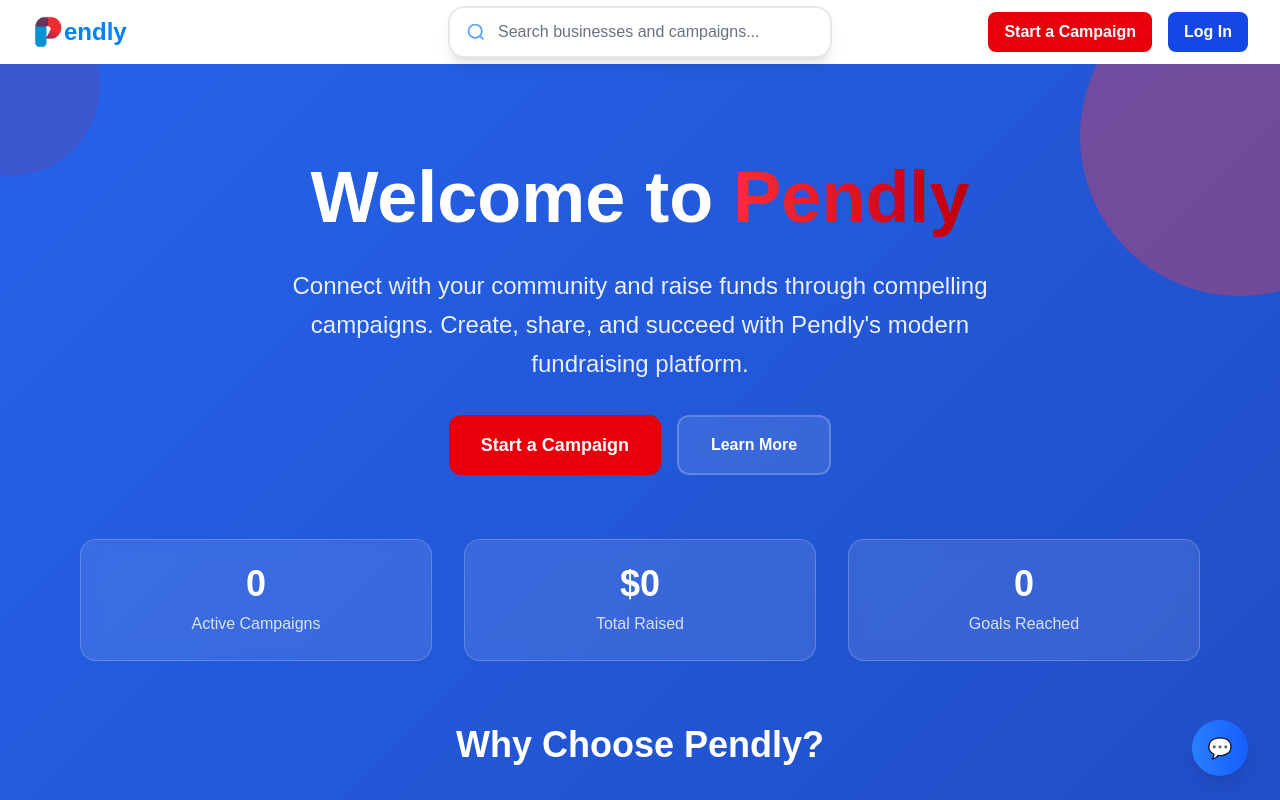
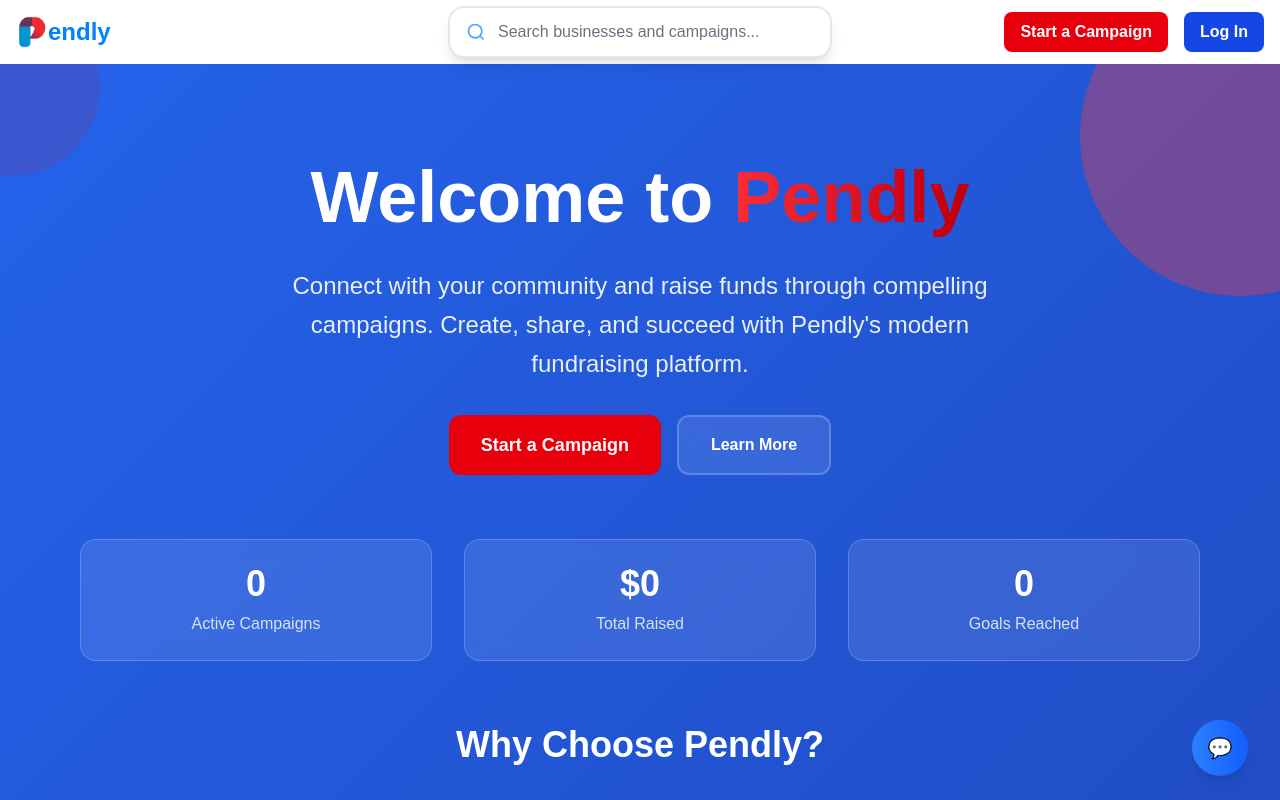
Before and after one commit to GhalyCorp/pendly, a Next.js app: page / in a window 1280 px wide. Shown: the top 800 px of the page. Built offline with nearby package versions, Linux system fonts and the light colour scheme; no server answers; the database is empty.

Commit message:
Reduce navbar padding to eliminate extra space on right

```diff
--- a/src/components/NavBar.tsx
+++ b/src/components/NavBar.tsx
@@ -61,7 +61,7 @@ export default function NavBar({ search, setSearch }: NavBarProps) {
 
 
   return (
-    <nav className="w-full bg-white flex items-center justify-between px-4 md:px-8 py-3 fixed top-0 left-0 z-[999] border-none outline-none">
+    <nav className="w-full bg-white flex items-center justify-between px-2 md:px-4 py-3 fixed top-0 left-0 z-[999] border-none outline-none">
       <div className="relative group">
         {/* Desktop: Hover-based dropdown */}
         <div className="hidden md:block">
```
